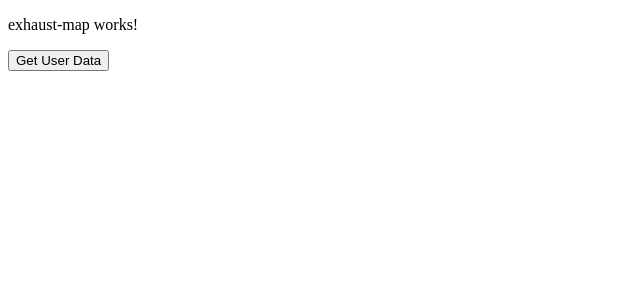
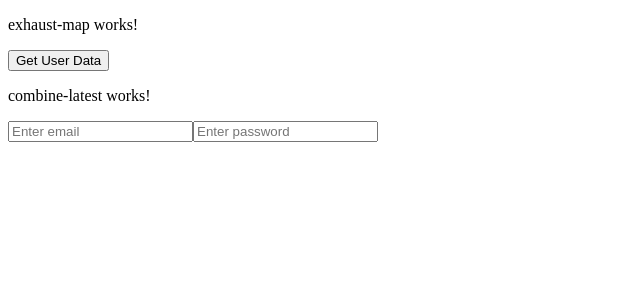
Before and after one commit to mkv-mkverma/Angular-22-machine-coding, an Angular app: page / in a window 1280 px wide. Shown: the top 300 px of the page, without its empty margins (0-640 px from the left). Built offline with nearby package versions, Linux system fonts and the light colour scheme.

Commit message:
combine latest

```diff
--- a/src/app/app.html
+++ b/src/app/app.html
@@ -2,4 +2,5 @@
 <!-- <app-api-merge-id></app-api-merge-id> -->
 <!-- <app-merge-map></app-merge-map> -->
 <app-exhaust-map></app-exhaust-map>
+<app-combine-latest></app-combine-latest>
 <router-outlet />
--- a/src/app/app.ts
+++ b/src/app/app.ts
@@ -5,6 +5,7 @@ import { ApiMergeId } from './components/api-merge-id/api-merge-id';
 import { SequenceApiCall } from './components/sequence-api-call/sequence-api-call';
 import { MergeMap } from './components/merge-map/merge-map';
 import { ExhaustMap } from './components/exhaust-map/exhaust-map';
+import { CombineLatest } from "./components/combine-latest/combine-latest";
 
 @Component({
   selector: 'app-root',
@@ -15,7 +16,8 @@ import { ExhaustMap } from './components/exhaust-map/exhaust-map';
     // SequenceApiCall,
     // MergeMap,
     ExhaustMap,
-  ],
+    CombineLatest
+],
   templateUrl: './app.html',
   styleUrl: './app.scss',
 })
--- /dev/null
+++ b/src/app/components/combine-latest/combine-latest.html
@@ -0,0 +1,3 @@
+<p>combine-latest works!</p>
+<input type="email" placeholder="Enter email" [formControl]="emailControl" />
+<input type="password" placeholder="Enter password" [formControl]="passwordControl" />
--- /dev/null
+++ b/src/app/components/combine-latest/combine-latest.ts
@@ -0,0 +1,45 @@
+import { Component } from '@angular/core';
+import { FormControl, ReactiveFormsModule } from '@angular/forms';
+import {
+  catchError,
+  combineLatest,
+  combineLatestWith,
+  debounceTime,
+  from,
+  map,
+  of,
+  startWith,
+  switchMap,
+} from 'rxjs';
+
+@Component({
+  selector: 'app-combine-latest',
+  imports: [ReactiveFormsModule],
+  templateUrl: './combine-latest.html',
+  styleUrl: './combine-latest.scss',
+})
+export class CombineLatest {
+  emailControl = new FormControl('');
+  passwordControl = new FormControl('');
+
+  // combineLatest combines the latest value from each observable and emits whenever any observable emits, after every observable has emitted at least once.
+
+  data$ = combineLatest([
+    this.emailControl.valueChanges.pipe(
+      startWith(''),
+      catchError(() => of([])),
+    ),
+    this.passwordControl.valueChanges.pipe(
+      startWith(''),
+      catchError(() => of([])),
+    ),
+  ]).pipe(debounceTime(500));
+
+  constructor() {
+    this.data$.subscribe({
+      next: (value) => console.log(value),
+      error: (e) => console.log(e),
+      complete: () => console.log('Completed'),
+    });
+  }
+}
```
Also changed, not shown: src/app/components/combine-latest/combine-latest.scss (added), 1 other file (tests, documents, lock files or other folders).
